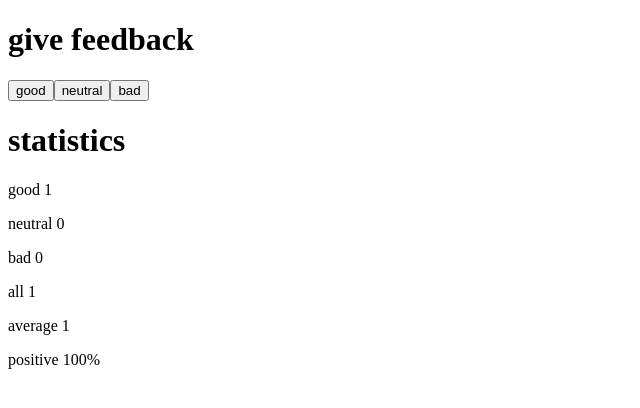
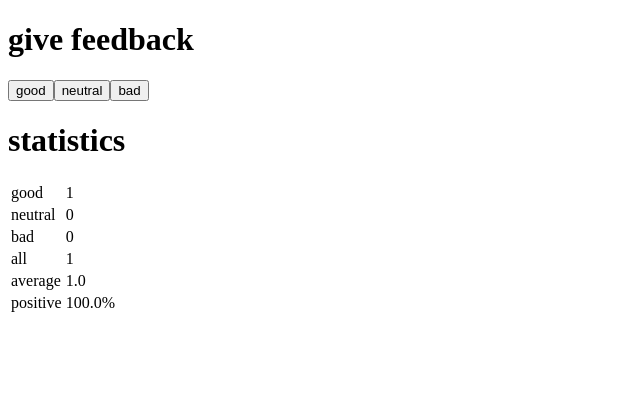
Before and after one commit to OkYongChoi/full-stack-open, a React (Vite) app in the folder part1/unicafe/: page / in a window 1280 px wide. Both pictures are taken after a click on the button "good". Shown: the top 408 px of the page, without its empty margins (0-640 px from the left). Built offline with nearby package versions, Linux system fonts and the light colour scheme.

Commit message:
Exercises 1.11 (unicafe step6) Done

```diff
--- a/part1/unicafe/src/App.jsx
+++ b/part1/unicafe/src/App.jsx
@@ -4,14 +4,17 @@ const Button = ({handleClick, text}) => (
  <button onClick={handleClick}>{text}</button>
 )
 
-const StatisticLine = ({text, score}) => {
-  return <p> {text} {score} </p>
-}
+const StatisticLine = ({text, score}) => (
+  <tr>
+    <td> {text} </td>
+    <td> {score} </td>
+  </tr>
+)
 
 const Statistics = ({good, neutral, bad}) => {
   const all = good + neutral + bad
-  const avg = (good - bad) / all
-  const pos = String((good/all) * 100)+'%'
+  const avg = ((good - bad) / all).toFixed(1)
+  const pos = ((good/all) * 100).toFixed(1)+'%'
   if (all === 0) {
     return (
       <p>
@@ -21,12 +24,16 @@ const Statistics = ({good, neutral, bad}) => {
   }
   return (
     <>
+      <table>
+        <tbody>
           <StatisticLine text="good" score={good}/>
           <StatisticLine text="neutral" score={neutral}/>
           <StatisticLine text="bad" score={bad}/>
           <StatisticLine text="all" score={all}/>
           <StatisticLine text="average" score={avg}/>
           <StatisticLine text="positive" score={pos}/>
+        </tbody>
+      </table>
     </>
   )
 }
```
Lines whose indentation alone changed are shown as unchanged.
